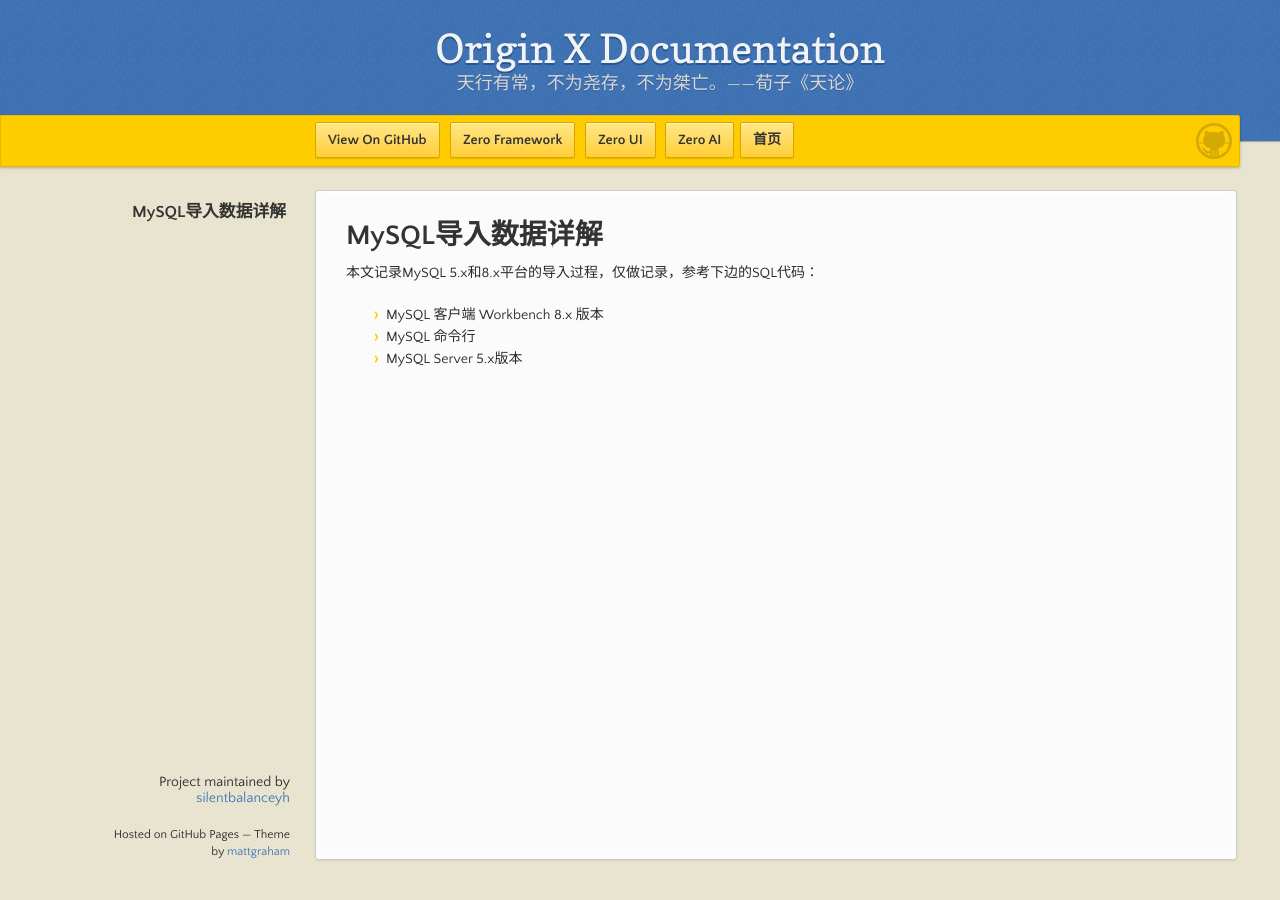
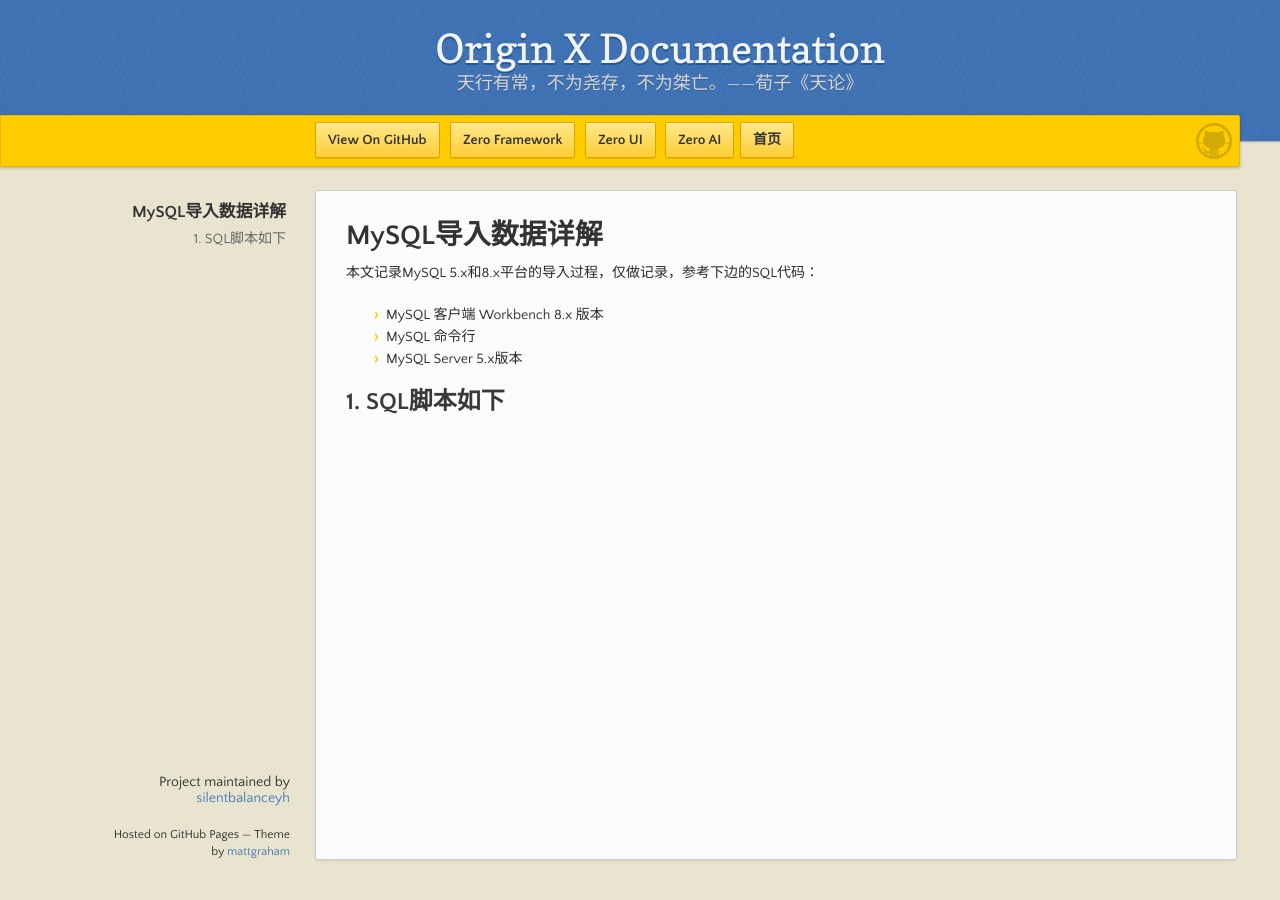
Before and after one commit to silentbalanceyh/mi-kb, a Jekyll site: the page built from uniform-documentation/computer-language/kml-006-mysqldao-ru-shu-ju-xiang-xi-fen-xi.md, in a window 1280 px wide. Built offline with Jekyll 4.4.1, drawn with Linux system fonts in a browser that asks for light colours; our own code applies the rules of GitHub Pages for plain Markdown files.

Commit message:
Updates uniform-documentation/computer-language/kml-006-mysqldao-ru-shu-ju-xiang-xi-fen-xi.md
Auto commit by GitBook Editor

```diff
--- a/uniform-documentation/computer-language/kml-006-mysqldao-ru-shu-ju-xiang-xi-fen-xi.md
+++ b/uniform-documentation/computer-language/kml-006-mysqldao-ru-shu-ju-xiang-xi-fen-xi.md
@@ -5,3 +5,5 @@
 * MySQL 客户端 Workbench 8.x 版本
 * MySQL 命令行
 * MySQL Server 5.x版本
+
+## 1. SQL脚本如下
```
